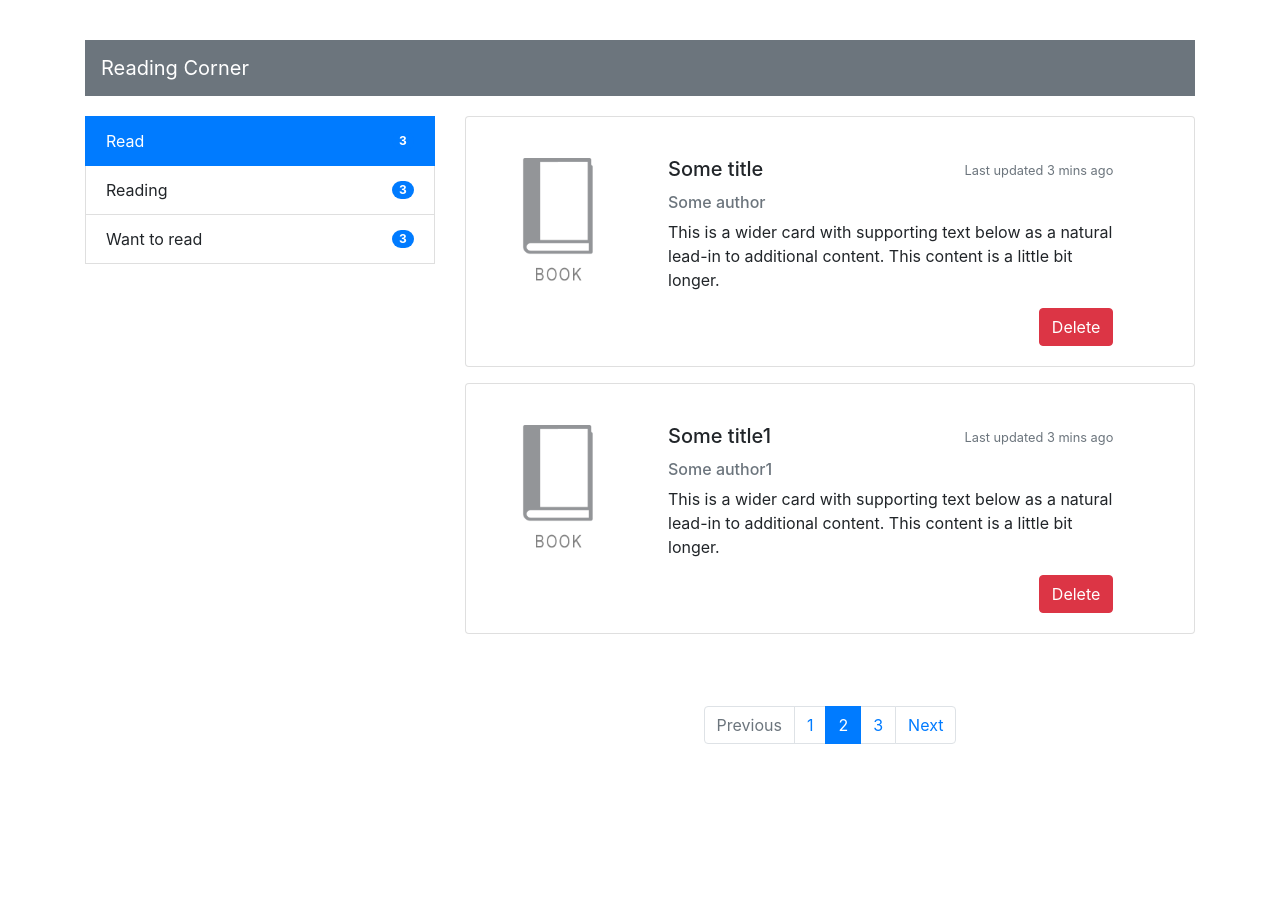
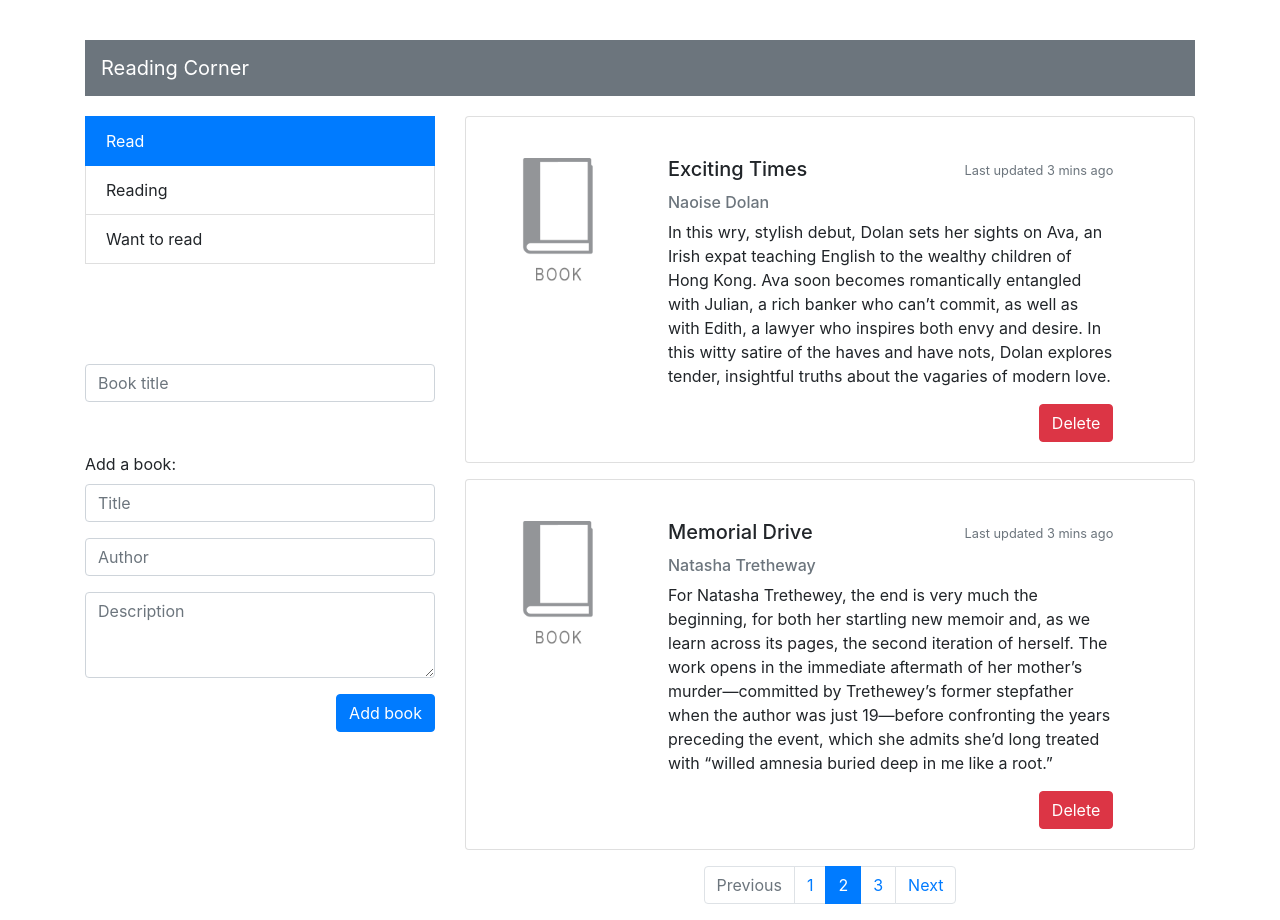
Before and after one commit to iakabpaul/reading-corner, a React (Create React App) app: page / in a window 1280 px wide. Before the commit the page ends 800 px from the top, so only its background shows below. Built offline with nearby package versions, Linux system fonts and the light colour scheme; data requests are answered from the project's data file.

Commit message:
Add insert and delete functionalities

```diff
--- a/db.json
+++ b/db.json
@@ -1,39 +1,53 @@
 {
-  "statuses": [{
+  "statuses": [
+    {
       "id": 0,
       "name": "Read"
-  }, {
+    },
+    {
       "id": 1,
       "name": "Reading"
-  }, {
+    },
+    {
       "id": 2,
       "name": "Want to read"
     }
   ],
-  "books": [{
+  "books": [
+    {
       "id": 0,
-    "title": "Some title",
-    "author": "Some author",
-    "status":  0
-  }, {
+      "title": "Exciting Times",
+      "author": "Naoise Dolan",
+      "description": "In this wry, stylish debut, Dolan sets her sights on Ava, an Irish expat teaching English to the wealthy children of Hong Kong. Ava soon becomes romantically entangled with Julian, a rich banker who can’t commit, as well as with Edith, a lawyer who inspires both envy and desire. In this witty satire of the haves and have nots, Dolan explores tender, insightful truths about the vagaries of modern love.",
+      "status": 0
+    },
+    {
       "id": 1,
-    "title": "Some title1",
-    "author": "Some author1",
-    "status":  0
-  }, {
+      "title": "Memorial Drive",
+      "author": "Natasha Tretheway",
+      "description": "For Natasha Trethewey, the end is very much the beginning, for both her startling new memoir and, as we learn across its pages, the second iteration of herself. The work opens in the immediate aftermath of her mother’s murder—committed by Trethewey’s former stepfather when the author was just 19—before confronting the years preceding the event, which she admits she’d long treated with “willed amnesia buried deep in me like a root.” ",
+      "status": 0
+    },
+    {
       "id": 2,
-    "title": "Some title2",
-    "author": "Some author2",
-    "status":  1
-  }, {
+      "title": "The Jetsetters",
+      "author": "Amanda Eyre Ward",
+      "description": "In Eyre Ward’s (How to Be Lost, The Same Sky) The Jetsetters, everyone is, to put it mildly, a colossal wreck. Lucky for us, they each—all three Perkins children, plus their widowed matriarch Charlotte—also get a say.",
+      "status": 1
+    },
+    {
       "id": 3,
-    "title": "Some title3",
-    "author": "Some author3",
-    "status":  2
-  }, {
+      "title": "Had I Known",
+      "author": "Barbara Ehrenreich",
+      "description": "This compendium of Ehrenreich’s newspaper and magazine columns spans such diverse topics as cults, health food crazes, housework, welfare programs, and O.J. Simpson. In the age of late capitalism, Ehrenreich's prophetic eye for the brokenness of systems has never been more timely. ",
+      "status": 2
+    },
+    {
       "id": 4,
-    "title": "Some title4",
-    "author": "Some author4",
-    "status":  2
-  }]
+      "title": "American Poison: How Racial Hostility Destroyed Our Promise",
+      "author": "Eduardo Porter",
+      "description": "In this fascinating book, Porter sees the matrix of race in America. Weaving together social science research and historical context, he dissects how racism infects every stratum of American society, from unions to public education to immigration policy. Porter, a New York Times economics reporter who has covered the intersection of race and economics around the world, is uniquely conversant and globally-minded on these issues. ",
+      "status": 2
     }
+  ]
+}
--- a/src/App.js
+++ b/src/App.js
@@ -1,15 +1,34 @@
-import React, { useEffect, useState } from 'react';
-import axios from 'axios';
+import React, { useEffect, useState, useRef } from 'react';
 import Categories from './components/categories/categories.component';
 import BooksList from './components/books-list/books-list.component';
+import CategoriesService from './services/categories.service';
+import BooksService from './services/books.service';
 
 import './App.scss';
 
 function App() {
   const [books, setBooks] = useState();
+  const [categories, setCategories] = useState();
+  const appRef = useRef({ selectedCategoryId: 0 });
+
+  const addBook = (book) => {
+    BooksService.addBook(book)
+      .then(() => getBooks(appRef.current.selectedCategoryId))
+      .catch(function (error) {
+        console.log(error);
+      });
+  };
+
+  const deleteBook = (bookId) => {
+    BooksService.deleteBook(bookId)
+      .then(() => getBooks(appRef.current.selectedCategoryId))
+      .catch(function (error) {
+        console.log(error);
+      });
+  };
 
   const getBooks = (categoriyId = 0) => {
-    axios.get(`http://localhost:4000/books?status=${categoriyId}`)
+    BooksService.getBooks(categoriyId)
       .then((response) => {
         setBooks([].concat(response.data || []));
       })
@@ -18,20 +37,38 @@ function App() {
       })
   };
 
+  const getCategories = () => {
+    CategoriesService.getCategories()
+      .then((response) => {
+        setCategories([].concat(response.data || []));
+      })
+      .catch(function (error) {
+        console.log(error);
+      });
+  };
+
   useEffect(() => {
     getBooks();
+    getCategories();
   }, []);
 
-  const changeCategory = categoryId => getBooks(categoryId);
+  const changeCategory = categoryId => {
+    getBooks(categoryId);
+    appRef.current.selectedCategoryId = categoryId;
+  };
 
   return (
     <div className="container">
-      <nav class="navbar navbar-dark bg-secondary">
-        <div class="navbar-brand" >Reading Corner</div>
+      <nav className="navbar navbar-dark bg-secondary">
+        <div className="navbar-brand" >Reading Corner</div>
       </nav>
       <div className="row">
-        <Categories changeCategory={changeCategory} />
-        <BooksList books={books}/>
+        <Categories
+          addBook={addBook}
+          categories={categories}
+          changeCategory={changeCategory}
+        />
+        <BooksList books={books} deleteBook={deleteBook} />
       </div>
     </div>
   );
--- /dev/null
+++ b/src/components/add-book-form/add-book-form.component.js
@@ -0,0 +1,59 @@
+import React, { useState } from 'react';
+
+import './add-book-form.style.scss';
+
+const AddBookForm = ({ addBook, categoryId }) => {
+  const [title, setTitle] = useState('');
+  const [author, setAuthor] = useState('');
+  const [description, setDescription] = useState('');
+
+  const handleTitleChange = event => setTitle(event.target.value);
+
+  const handleAuthorChange = event => setAuthor(event.target.value);
+
+  const handleDescriptionChange = event => setDescription(event.target.value);
+
+  const handleSubmit = () => addBook({ author, description, title, status: categoryId });
+
+  return (
+    <form className="my-form-section" onSubmit={handleSubmit}>
+      <label>Add a book:</label>
+      <div className="form-group">
+        <input
+          type="text"
+          className="form-control"
+          id="title"
+          placeholder="Title"
+          value={title}
+          onChange={handleTitleChange}
+        />
+      </div>
+      <div className="form-group">
+        <input
+          type="text"
+          className="form-control"
+          id="author"
+          placeholder="Author"
+          value={author}
+          onChange={handleAuthorChange}
+        />
+      </div>
+      <div className="form-group">
+          <textarea
+            className="form-control"
+            id="description"
+            rows="3"
+            placeholder="Description"
+            value={description}
+            onChange={handleDescriptionChange}
+          />
+      </div>
+      <button
+        type="submit"
+        className="btn btn-primary float-right"
+      >Add book</button>
+    </form>
+  )
+};
+
+export default AddBookForm;
--- /dev/null
+++ b/src/components/add-book-form/add-book-form.style.scss
@@ -0,0 +1,3 @@
+.my-form-section {
+  margin-top: 50px;
+}
--- a/src/components/book-card/book-card.component.js
+++ b/src/components/book-card/book-card.component.js
@@ -1,12 +1,14 @@
 import React from 'react';
 import './book-card.style.scss';
 
-const BookCard = ({ author, title }) => {
+const BookCard = ({ author, title, description, deleteBook, id }) => {
+
+  const handleDelete = () => deleteBook(id);
 
   return (
     <div className="card mb-3">
       <div className="row no-gutters">
-        <div class="col-md-3">
+        <div className="col-md-3">
           <img src={require('assets/img/book.png')} className="card-img" alt="..." />
         </div>
         <div className="col-md-8">
@@ -16,9 +18,9 @@ const BookCard = ({ author, title }) => {
               <p className="card-text"><small className="text-muted">Last updated 3 mins ago</small></p>
             </div>
             <h6 className="text-muted">{author}</h6>
-            <p className="card-text">This is a wider card with supporting text below as a natural lead-in to additional content. This content is a little bit longer.</p>
+            <p className="card-text">{description}</p>
             <div className="my-button-container">
-              <button type="button" class="btn btn-danger" aria-label="Close">
+              <button type="button" className="btn btn-danger" aria-label="Close" onClick={handleDelete}>
                 <span aria-hidden="true">Delete</span>
               </button>
             </div>
--- a/src/components/books-list/books-list.component.js
+++ b/src/components/books-list/books-list.component.js
@@ -6,7 +6,7 @@ import './book-list.style.scss';
 const renderPagination = () => (
   <ul className="pagination justify-content-center ">
     <li className="page-item disabled">
-      <a className="page-link" href="#" tabindex="-1" aria-disabled="true">Previous</a>
+      <a className="page-link" href="#" tabIndex="-1" aria-disabled="true">Previous</a>
     </li>
     <li className="page-item"><a className="page-link" href="#">1</a></li>
     <li className="page-item active" aria-current="page">
@@ -19,11 +19,11 @@ const renderPagination = () => (
   </ul>
 );
 
-const BooksList = ({ books = [] }) => (
+const BooksList = ({ books = [], deleteBook }) => (
   <div className="col">
     <div className="list-group">
-      {books.map(({ title, author }) => (
-        <BookCard title={title} author={author} />
+      {books.map(({ title, author, description, id }) => (
+        <BookCard title={title} author={author} description={description} deleteBook={deleteBook} id={id} key={id} />
       ))}
     </div>
   {renderPagination()}
--- a/src/components/categories/categories.component.js
+++ b/src/components/categories/categories.component.js
@@ -1,17 +1,9 @@
 import React, { useState } from 'react';
+import AddBookForm from 'components/add-book-form/add-book-form.component';
 
-const categoriesMock = [{
-    id: 0,
-    label: 'Read',
-  }, {
-    id: 1,
-    label: 'Reading'
-  }, {
-    id: 2,
-    label: 'Want to read'
-  }];
+import './categories.style.scss';
 
-const Categories = ({ changeCategory }) => {
+const Categories = ({ addBook, categories = [], changeCategory }) => {
   const [selectedCategoryId, setSelectedCategoryId] = useState(0);
 
   const handleCategoryChange = (categoryId) => {
@@ -21,15 +13,24 @@ const Categories = ({ changeCategory }) => {
 
   return (
     <div className="col-4">
-      {categoriesMock.map(({ id, label }) => (
+      {categories.map(({ id, name }) => (
         <li
           className={`list-group-item d-flex justify-content-between align-items-center ${id === selectedCategoryId && 'active'}`}
           onClick={() => handleCategoryChange(id)}
+          key={id}
         >
-          {label}
-          <span className="badge badge-primary badge-pill">3</span>
+          {name}
+          {/*<span className="badge badge-primary badge-pill">3</span>*/}
         </li>
       ))}
+      <div className="input-group mb-3 my-category-section">
+        <input
+          type="text"
+          className="form-control"
+          placeholder="Book title"
+        />
+      </div>
+      <AddBookForm addBook={addBook} categoryId={selectedCategoryId} />
     </div>
   );
 };
--- a/src/components/categories/categories.style.scss
+++ b/src/components/categories/categories.style.scss
@@ -0,0 +1,3 @@
+.my-category-section {
+  margin-top: 100px;
+}
--- /dev/null
+++ b/src/services/books.service.js
@@ -0,0 +1,13 @@
+import axios from 'axios';
+
+const addBook = book => axios.post('http://localhost:4000/books', book);
+
+const deleteBook = bookId => axios.delete(`http://localhost:4000/books/${bookId}`);
+
+const getBooks = categoriyId => axios.get(`http://localhost:4000/books?status=${categoriyId}`);
+
+export default {
+  addBook,
+  deleteBook,
+  getBooks,
+}
--- /dev/null
+++ b/src/services/categories.service.js
@@ -0,0 +1,7 @@
+import axios from 'axios';
+
+const getCategories = () => axios.get('http://localhost:4000/statuses');
+
+export default {
+  getCategories,
+}
```
Lines whose indentation alone changed are shown as unchanged.
